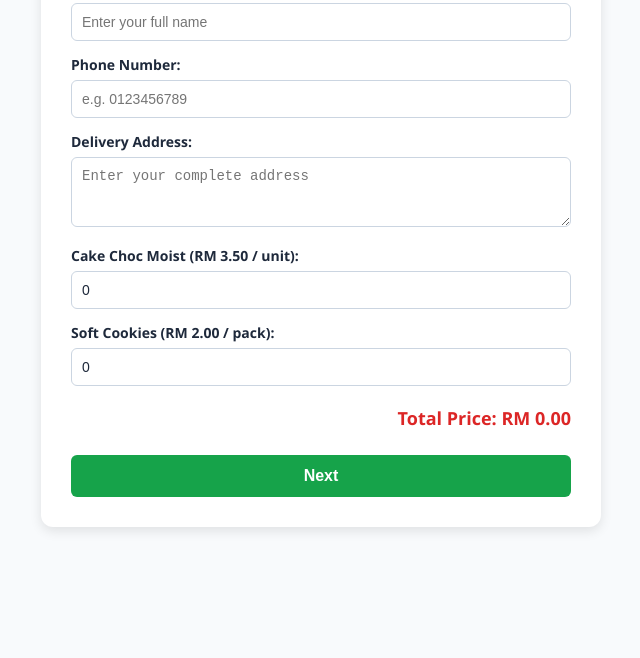
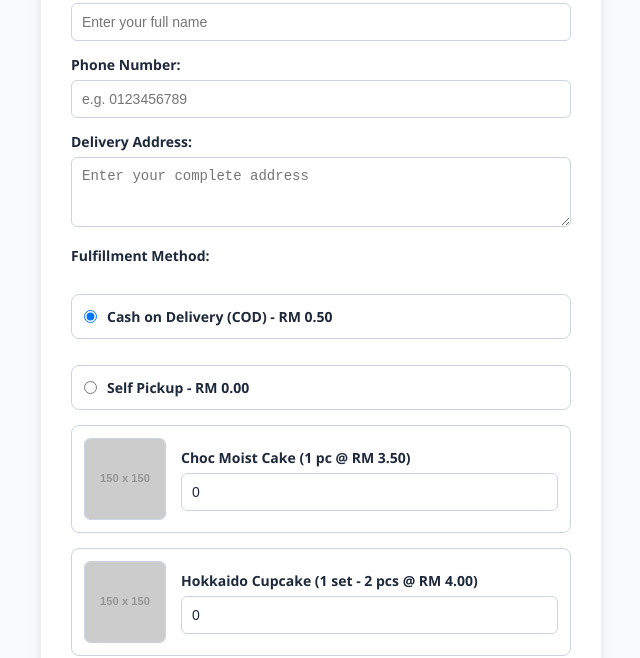
Before and after one commit to danishalhakim2006-collab/entproject, a website: page index.html in a window 1280 px wide. Shown: the part 145-803 px from the top of the page, without its empty margins (319-959 px from the left). Drawn offline with Linux system fonts and the light colour scheme; placeholder pictures from the web are drawn by us.

Commit message:
Update index.html

```diff
--- a/index.html
+++ b/index.html
@@ -36,6 +36,45 @@
             transition: all 0.3s ease;
         }
 
+        /* Loading Screen (Shopee Style) */
+        #loadingScreen {
+            position: fixed;
+            top: 0;
+            left: 0;
+            width: 100%;
+            height: 100%;
+            background-color: var(--bg-color);
+            display: flex;
+            flex-direction: column;
+            justify-content: center;
+            align-items: center;
+            z-index: 9999;
+            transition: opacity 0.5s ease;
+        }
+
+        .loading-logo {
+            width: 120px;
+            height: 120px;
+            object-fit: cover;
+            border-radius: 50%;
+            margin-bottom: 20px;
+            box-shadow: 0 4px 12px rgba(0,0,0,0.15);
+            animation: pulse 1.5s infinite;
+        }
+
+        @keyframes pulse {
+            0% { transform: scale(0.95); }
+            50% { transform: scale(1.05); }
+            100% { transform: scale(0.95); }
+        }
+
+        .loading-text {
+            font-size: 16px;
+            font-weight: 600;
+            color: var(--subtext);
+            letter-spacing: 1px;
+        }
+
         .container {
             max-width: 500px;
             margin: 20px auto;
@@ -44,6 +83,7 @@
             border-radius: 12px;
             box-shadow: 0 4px 12px rgba(0, 0, 0, 0.1);
             position: relative;
+            display: none; /* Disembunyikan semasa loading */
         }
 
         .header {
@@ -87,6 +127,32 @@
             color: var(--text-color);
         }
 
+        .product-card {
+            border: 1px solid var(--border-color);
+            border-radius: 8px;
+            padding: 12px;
+            margin-top: 15px;
+            display: flex;
+            align-items: center;
+            gap: 15px;
+        }
+
+        .product-img {
+            width: 80px;
+            height: 80px;
+            object-fit: cover;
+            border-radius: 6px;
+            border: 1px solid var(--border-color);
+        }
+
+        .product-info {
+            flex: 1;
+        }
+
+        .product-info label {
+            margin-top: 0;
+        }
+
         .total {
             font-size: 18px;
             font-weight: bold;
@@ -128,14 +194,14 @@
         .step { display: none; }
         .step.active { display: block; }
 
-        .payment-options {
+        .payment-options, .delivery-options {
             display: flex;
             flex-direction: column;
             gap: 12px;
             margin-top: 15px;
         }
 
-        .payment-option {
+        .payment-option, .delivery-option {
             border: 1px solid var(--border-color);
             padding: 12px;
             border-radius: 8px;
@@ -145,7 +211,7 @@
             cursor: pointer;
         }
 
-        .payment-option input {
+        .payment-option input, .delivery-option input {
             width: auto;
             margin: 0;
         }
@@ -178,7 +244,14 @@
 </head>
 <body>
 
-<div class="container">
+<!-- LOADING SCREEN -->
+<div id="loadingScreen">
+    <!-- Ganti link src di bawah dengan link gambar loading screen anda -->
+    <img src="https://via.placeholder.com/150?text=ENTPROJECT" alt="Loading Logo" class="loading-logo">
+    <div class="loading-text">Loading Entproject Store...</div>
+</div>
+
+<div class="container" id="mainContainer">
     <div class="header">
         <h2 id="pageTitle">Customer Order Form</h2>
         <button type="button" class="theme-toggle" onclick="toggleTheme()" id="themeBtn">🌙 Dark Mode</button>
@@ -196,13 +269,38 @@
             <label>Delivery Address:</label>
             <textarea id="address" rows="3" required placeholder="Enter your complete address"></textarea>
 
-            <label>Cake Choc Moist (RM 3.50 / unit):</label>
-            <input type="number" id="cakeQty" min="0" value="0" step="1" oninput="calculateTotal()">
+            <!-- Delivery / Fulfillment Option -->
+            <label>Fulfillment Method:</label>
+            <div class="delivery-options">
+                <label class="delivery-option">
+                    <input type="radio" name="fulfillment" value="COD" checked onclick="calculateTotal()">
+                    <span>Cash on Delivery (COD) - <b>RM 0.50</b></span>
+                </label>
+                <label class="delivery-option">
+                    <input type="radio" name="fulfillment" value="Pickup" onclick="calculateTotal()">
+                    <span>Self Pickup - <b>RM 0.00</b></span>
+                </label>
+            </div>
 
-            <label>Soft Cookies (RM 2.00 / pack):</label>
-            <input type="number" id="cookieQty" min="0" value="0" step="1" oninput="calculateTotal()">
+            <!-- Product 1: Choc Moist Cake -->
+            <div class="product-card">
+                <img src="https://via.placeholder.com/150?text=Choc+Cake" alt="Choc Moist Cake" class="product-img">
+                <div class="product-info">
+                    <label>Choc Moist Cake (1 pc @ RM 3.50)</label>
+                    <input type="number" id="cakeQty" min="0" value="0" step="1" oninput="calculateTotal()">
+                </div>
+            </div>
 
-            <div class="total">Total Price: RM <span id="totalPrice">0.00</span></div>
+            <!-- Product 2: Hokkaido Cupcake -->
+            <div class="product-card">
+                <img src="https://via.placeholder.com/150?text=Hokkaido" alt="Hokkaido Cupcake" class="product-img">
+                <div class="product-info">
+                    <label>Hokkaido Cupcake (1 set - 2 pcs @ RM 4.00)</label>
+                    <input type="number" id="cookieQty" min="0" value="0" step="1" oninput="calculateTotal()">
+                </div>
+            </div>
+
+            <div class="total">Total Price: RM <span id="totalPrice">0.50</span></div>
 
             <div class="btn-group">
                 <button type="button" class="btn-action" onclick="goToStep(2)">Next</button>
@@ -215,12 +313,12 @@
 
             <div class="payment-options">
                 <label class="payment-option">
-                    <input type="radio" name="paymentMethod" value="COD" checked onclick="toggleQR(false)">
-                    <span>Cash on Delivery (COD)</span>
+                    <input type="radio" name="paymentMethod" value="Online Transfer / QR" checked onclick="toggleQR(false)">
+                    <span>Online Transfer / QR Code</span>
                 </label>
                 <label class="payment-option">
-                    <input type="radio" name="paymentMethod" value="QR" onclick="toggleQR(true)">
-                    <span>QR Code Payment</span>
+                    <input type="radio" name="paymentMethod" value="Cash upon delivery/pickup" onclick="toggleQR(false)">
+                    <span>Cash Upon Delivery / Pickup</span>
                 </label>
             </div>
 
@@ -229,7 +327,7 @@
                 <img src="https://api.qrserver.com/v1/create-qr-code/?size=180x180&data=ENTPROJECT_PAYMENT" alt="Payment QR Code">
             </div>
 
-            <div class="total">Total Amount: RM <span id="paymentTotal">0.00</span></div>
+            <div class="total">Total Amount: RM <span id="paymentTotal">0.50</span></div>
 
             <div class="btn-group">
                 <button type="button" class="btn-action btn-secondary" onclick="goToStep(1)">Back</button>
@@ -251,6 +349,18 @@
 </div>
 
 <script>
+    // Simulasi Loading Screen Shopee Style (Hilang lepas 1.8 saat)
+    window.addEventListener('load', () => {
+        setTimeout(() => {
+            const loader = document.getElementById('loadingScreen');
+            loader.style.opacity = '0';
+            setTimeout(() => {
+                loader.style.display = 'none';
+                document.getElementById('mainContainer').style.display = 'block';
+            }, 500);
+        }, 1800);
+    });
+
     let currentTheme = 'light';
 
     function toggleTheme() {
@@ -268,8 +378,14 @@
     function calculateTotal() {
         const cakeQty = parseInt(document.getElementById('cakeQty').value) || 0;
         const cookieQty = parseInt(document.getElementById('cookieQty').value) || 0;
-        const total = (cakeQty * 3.50) + (cookieQty * 2.00);
+
+        // Semak caj penghantaran (COD = RM0.50, Pickup = RM0.00)
+        const fulfillment = document.querySelector('input[name="fulfillment"]:checked').value;
+        const shippingFee = (fulfillment === 'COD') ? 0.50 : 0.00;
+
+        const total = (cakeQty * 3.50) + (cookieQty * 4.00) + shippingFee;
         const formattedTotal = total.toFixed(2);
+
         document.getElementById('totalPrice').innerText = formattedTotal;
         document.getElementById('paymentTotal').innerText = formattedTotal;
     }
@@ -311,6 +427,7 @@
         e.preventDefault();
 
         const paymentMethod = document.querySelector('input[name="paymentMethod"]:checked').value;
+        const fulfillment = document.querySelector('input[name="fulfillment"]:checked').value;
 
         const data = {
             name: document.getElementById('name').value,
@@ -319,7 +436,7 @@
             cakeQty: document.getElementById('cakeQty').value,
             cookieQty: document.getElementById('cookieQty').value,
             totalPrice: document.getElementById('totalPrice').innerText,
-            paymentMethod: paymentMethod
+            paymentMethod: `${paymentMethod} (${fulfillment})`
         };
 
         try {
@@ -342,7 +459,6 @@
     function resetForm() {
         document.getElementById('orderForm').reset();
         calculateTotal();
-        toggleQR(false);
         goToStep(1);
     }
 </script>
```
